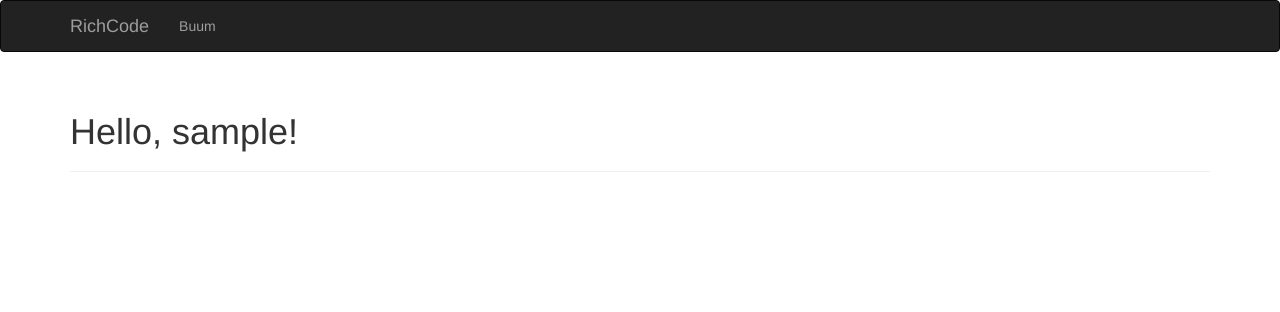
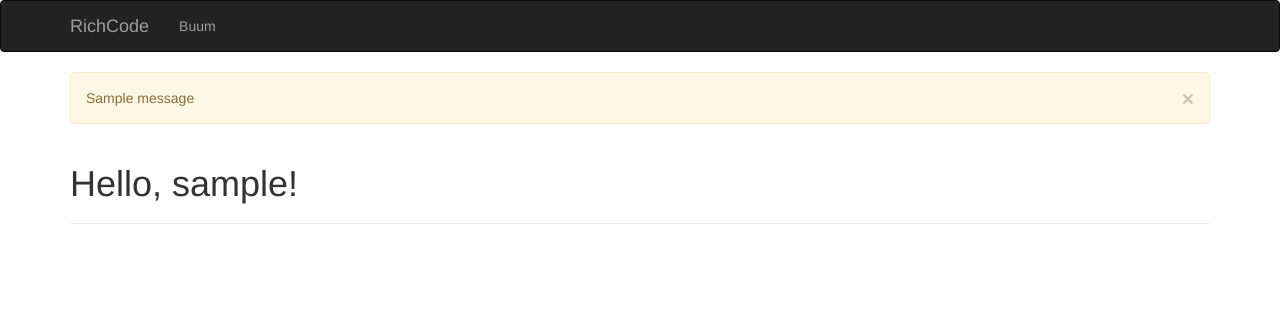
Before and after one commit to RichStone/richpy, a Flask app: a page that uses templates/base.html in a window 1280 px wide. Shown: the top 312 px of the page. Run offline with Flask 2, Linux system fonts and the light colour scheme; one stand-in notice (Sample message) is shown; some libraries are stand-ins or nearby versions.

Commit message:
add flash message

```diff
--- a/hello.py
+++ b/hello.py
@@ -1,4 +1,4 @@
-from flask import Flask, redirect, request, render_template
+from flask import Flask, redirect, request, render_template, session, url_for, flash
 from flask_script import Shell, Manager
 from flask_bootstrap import Bootstrap
 from flask_moment import Moment
@@ -28,12 +28,16 @@ def internal_server_error(e):
 
 @app.route('/', methods=['GET', 'POST'])
 def index():
-    age = None
     form = AgeForm()
     if form.validate_on_submit():
-        age = form.age.data
+        old_age = session.get('age')
+        if old_age is not None and old_age != form.age.data:
+            flash('You changed your age!')
+        session['age'] = form.age.data
         form.age.data = ''
-    return render_template('index.html', form=form, age=age, current_time=datetime.utcnow())
+        return redirect(url_for('index'))
+    return render_template('index.html', form=form, age=session.get('age'),
+                           current_time=datetime.utcnow())
 
 @app.route('/user/<name>')
 def user(name):
--- a/templates/base.html
+++ b/templates/base.html
@@ -36,6 +36,13 @@
 
 {% block content %}
 <div class="container">
+    {% for message in get_flashed_messages() %}
+    <div class="alert alert-warning">
+        <button type="button" class="close" data-dismiss="alert">&times;</button>
+        {{ message }}
+    </div>
+    {% endfor %}
+
     {% block page_content %}{% endblock %}
 </div>
 {% endblock %}
--- a/templates/index.html
+++ b/templates/index.html
@@ -8,7 +8,8 @@
     <h1>Grow Big, Stranger!</h1>
 </div>
 {{ wtf.quick_form(form) }}
-<p>{% if age %} Thanks, you are {{ age }} years old{% else %}Feed him!{% endif %}</p>
+    <p>{% if age %} Thanks, you are {{ age }} years old. The AI will now be happy.
+        {% else %}Feed him!{% endif %}</p>
     <br>
     <br>
 <p>Forgot your name? Good, here some useful info for you:
```
